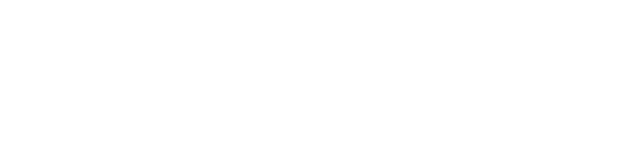
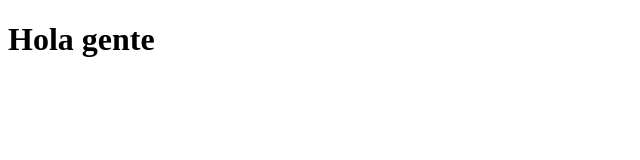
Before and after one commit to DanielPascutti/repasoconloschicos, a plain HTML site: page root/index.html in a window 1280 px wide. Shown: the whole page, without its empty margins (0-640 px from the left). Drawn offline with Linux system fonts and the light colour scheme.

Commit message:
actualización 1

```diff
--- a/root/index.html
+++ b/root/index.html
@@ -4,9 +4,10 @@
     <meta charset="UTF-8">
     <meta http-equiv="X-UA-Compatible" content="IE=edge">
     <meta name="viewport" content="width=device-width, initial-scale=1.0">
-    <title>Document</title>
+    <title>Repso con los chicos</title>
 </head>
 <body>
+    <h1>Hola gente</h1>
 
 </body>
 </html>
```
Also changed, not shown: root/css/styles.css (added).
